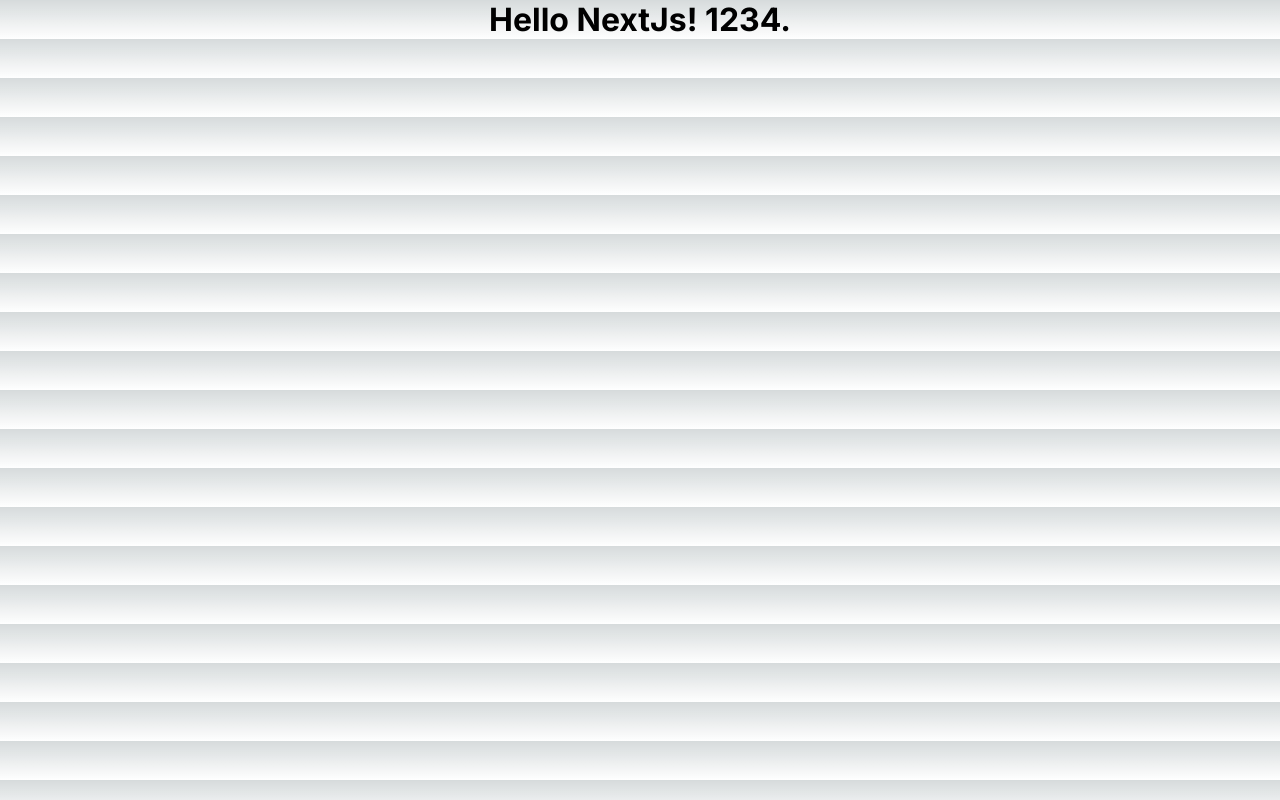
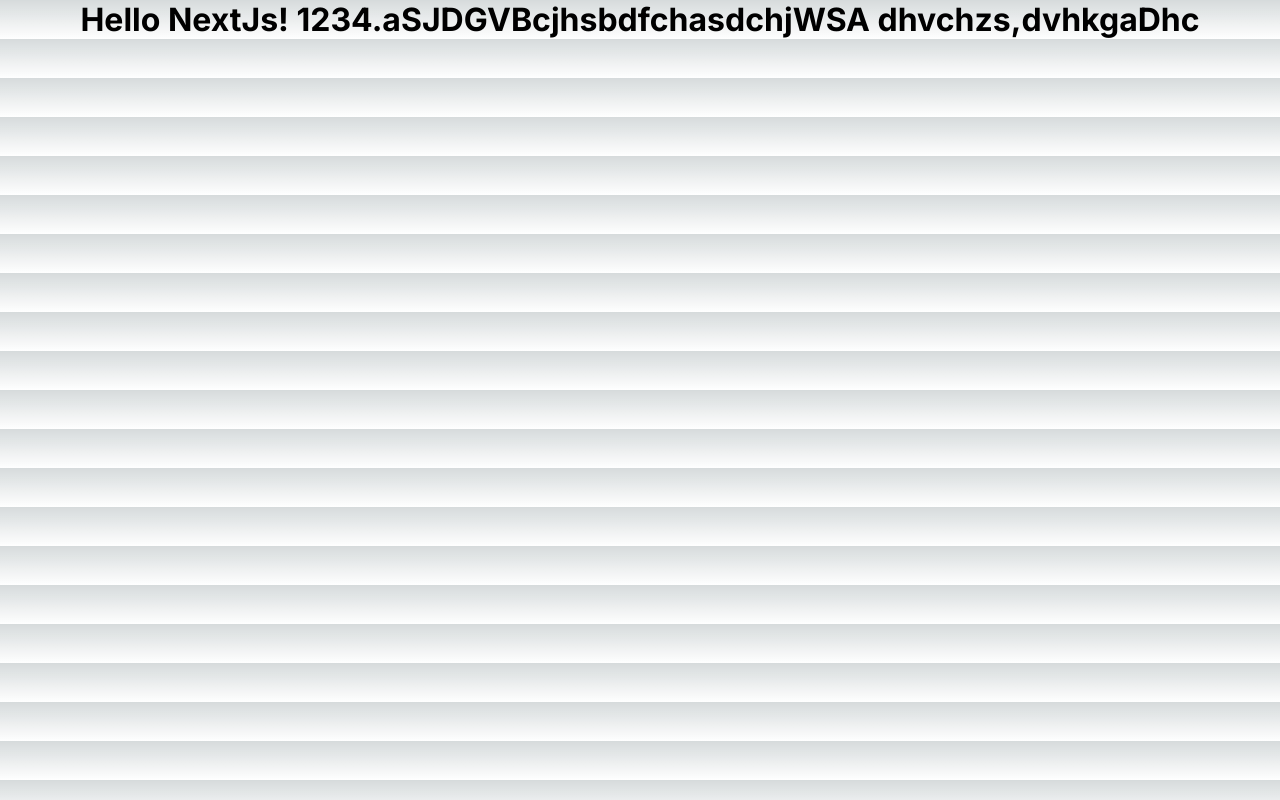
Before and after one commit to rishabhpundir/nextjsapp1, a Next.js app: page / in a window 1280 px wide. Built offline with nearby package versions, Linux system fonts and the light colour scheme.

Commit message:
4th commit

```diff
--- a/src/app/page.js
+++ b/src/app/page.js
@@ -1,5 +1,5 @@
 function Home() {
-  return <h1 align="center">Hello NextJs! 1234.</h1>;
+  return <h1 align="center">Hello NextJs! 1234.aSJDGVBcjhsbdfchasdchjWSA dhvchzs,dvhkgaDhc </h1>;
 }
 
 export default Home;
```
